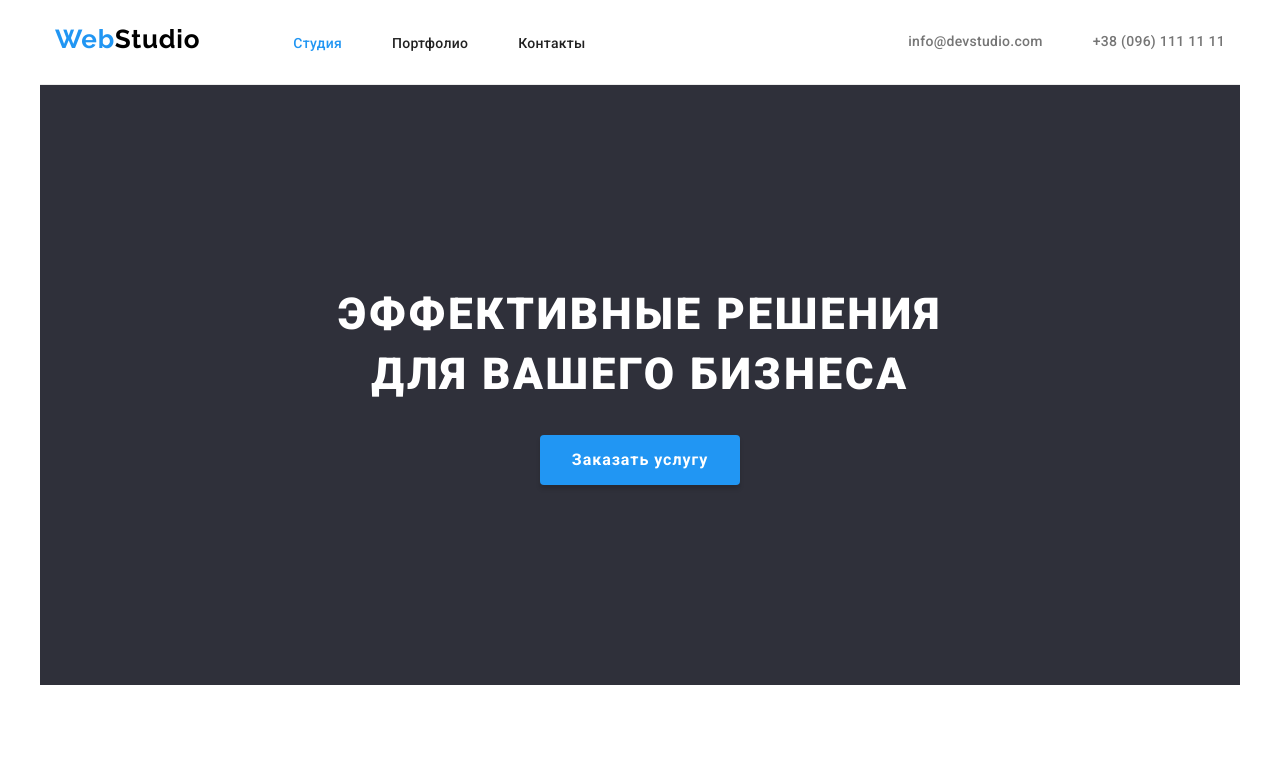
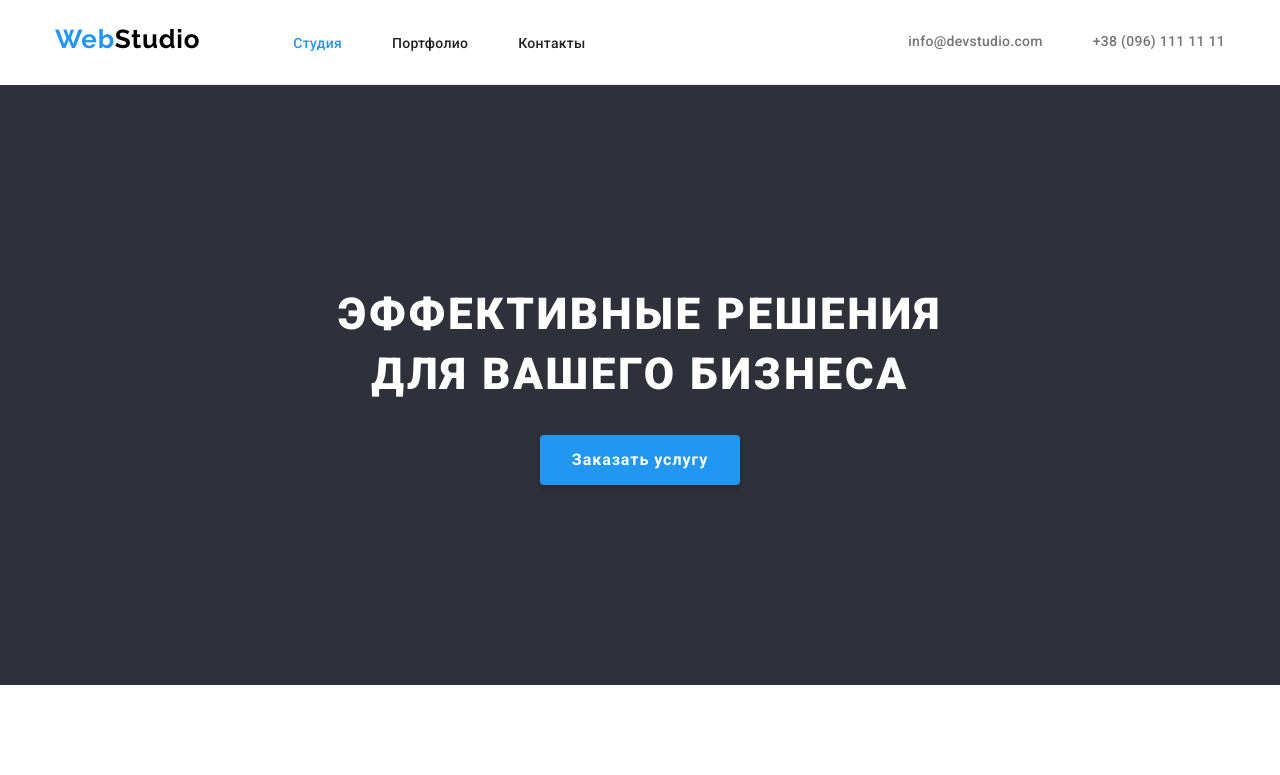
Before and after one commit to innawonder/goit-markup-hw-03, a plain HTML site: page index.html in a window 1280 px wide. Shown: the top 775 px of the page. Drawn offline with nearby package versions, Linux system fonts and the light colour scheme.

Commit message:
adds background to the hero

```diff
--- a/index.html
+++ b/index.html
@@ -35,10 +35,12 @@
     </header>
 
     <main>
-        <section class="container hero">
-            <h1 class="hero-title">Эффективные решения <br> для вашего бизнеса</h1>
-            <a href="" class="button primary link">Заказать услугу</a>
+        <section class="hero">
+            <div class="container">
+                <h1 class="hero-title">Эффективные решения <br> для вашего бизнеса</h1>
+                <a href="" class="button primary link">Заказать услугу</a>
             </div>
+
         </section>
 
         <section class="feature container">
```
